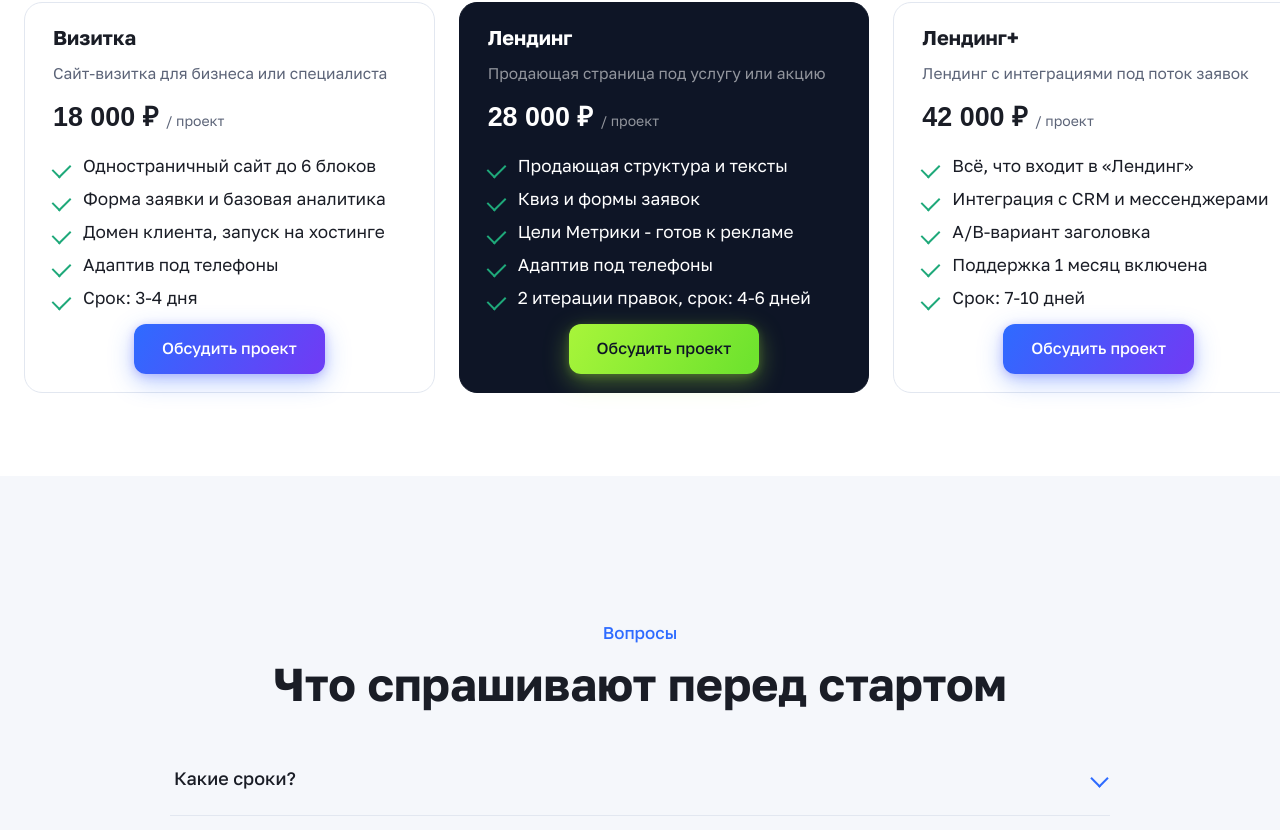
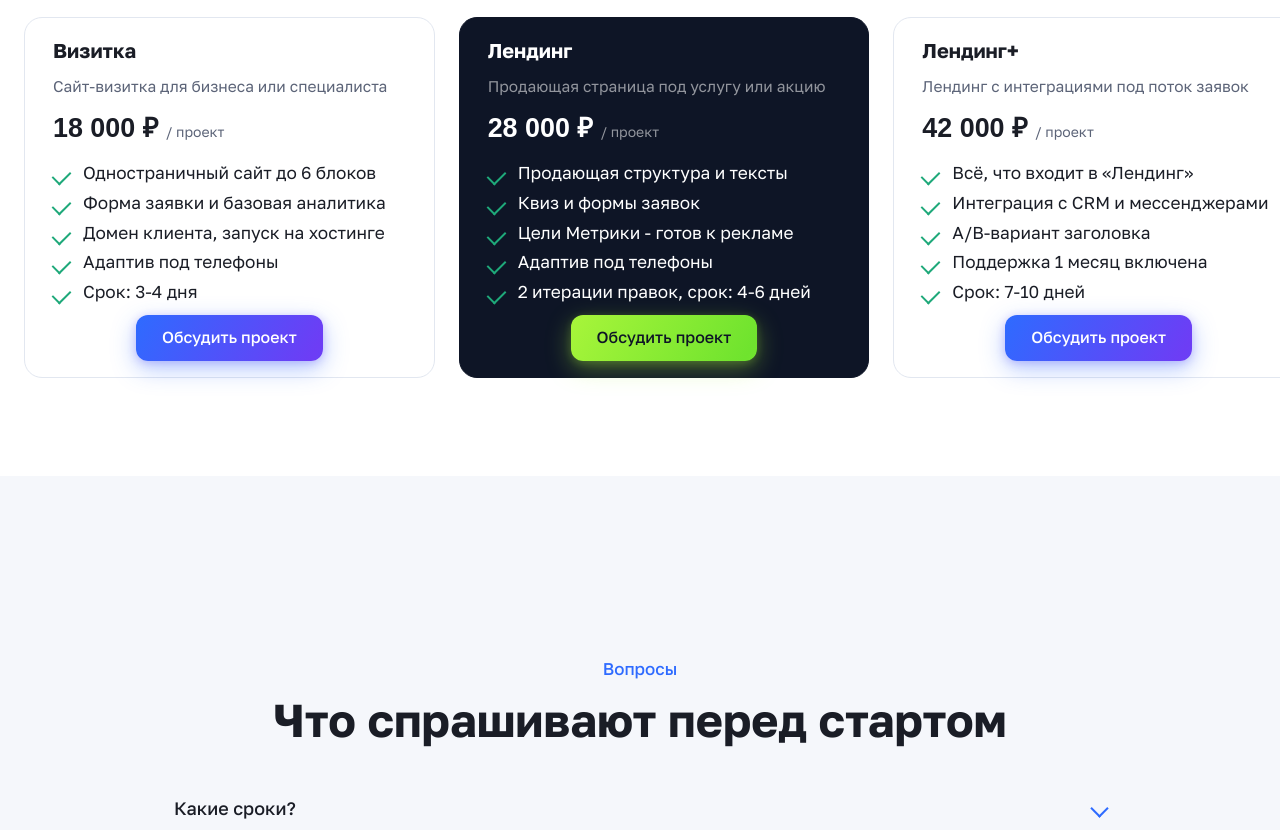
Before and after one commit to fedotov1963-ux/SiteCraft, a plain HTML site: page index.html in a window 1280 px wide. Shown: the part 4490-5320 px from the top of the page. Drawn offline with Linux system fonts and the light colour scheme; a web font is replaced by a local one.

Commit message:
Цены/Вопросы/футер компактнее; анимация появления короче; порог зума цен 0.8

```diff
--- a/css/style.css
+++ b/css/style.css
@@ -580,8 +580,8 @@ footer a:hover { color: var(--white); }
   .tail .final .fine { margin-top: 16px; }
   /* подвал - широкая полоса внизу общего экрана */
   .tail footer {
-    scroll-snap-align: none; margin-top: 40px;
-    padding: 32px 0 30px; font-size: 15px;
+    scroll-snap-align: none; margin-top: 28px;
+    padding: 26px 0 24px; font-size: 15px;
     border-top: 1px solid rgba(255,255,255,.14);
   }
   .tail .footer-grid { width: 100%; align-items: flex-start; }
@@ -635,20 +635,21 @@ footer a:hover { color: var(--white); }
   .requisites { font-size: clamp(15px, 1.15vw, 18.5px); margin-top: 12px; }
   .requisites li { padding: 6px 0; }
   /* цены - карточки шире, текст крупнее, кнопка компактная */
-  .price-card { padding: 18px 28px; }
+  .price-card { padding: 16px 28px; }
   .price-card h3 { font-size: clamp(20px, 1.5vw, 26px); }
-  .price-card .for { font-size: clamp(15.5px, 1.15vw, 19px); margin-bottom: 10px; }
-  .price { font-size: clamp(26px, 2.1vw, 36px); margin-bottom: 10px; }
+  .price-card .for { font-size: clamp(15.5px, 1.15vw, 19px); margin-bottom: 8px; }
+  .price { font-size: clamp(26px, 2.1vw, 36px); margin-bottom: 8px; }
   .price small { font-size: clamp(14px, 1.05vw, 17.5px); }
-  .price-card ul { margin-bottom: 10px; }
-  .price-card li { font-size: var(--txt); padding: 4px 0 4px 30px; line-height: 1.45; }
-  .price-card li::before { top: 14px; width: 15px; height: 9px; }
+  .price-card ul { margin-bottom: 8px; }
+  .price-card li { font-size: var(--txt); padding: 3px 0 3px 30px; line-height: 1.38; }
+  .price-card li::before { top: 12px; width: 15px; height: 9px; }
   .price-card .btn {
-    align-self: center; font-size: clamp(16px, 1.2vw, 20px); padding: 12px 28px;
+    align-self: center; font-size: clamp(16px, 1.2vw, 20px); padding: 10px 26px;
   }
   /* faq */
   .faq { max-width: 940px; }
   summary { font-size: clamp(18px, 1.4vw, 23px); }
+  details { padding: 16px 4px; }
   details p { font-size: var(--txt); max-width: none; }
   /* форма обратной связи - шире, текст крупнее */
   .final h2 { max-width: 820px; font-size: clamp(28px, 2.8vw, 44px); }
@@ -659,7 +660,9 @@ footer a:hover { color: var(--white); }
 }
 
 /* Плавное появление блоков (всплывают на экране) */
-.reveal { opacity: 0; transform: translateY(26px); transition: opacity .7s ease, transform .7s cubic-bezier(.2,.7,.3,1); }
+/* лёгкое появление: короткое и незаметное - при пролистывании блоки
+   не "плывут", а аккуратно проявляются */
+.reveal { opacity: 0; transform: translateY(10px); transition: opacity .35s ease, transform .35s ease; }
 .reveal.visible { opacity: 1; transform: none; }
 
 /* Форма заявки в финальном блоке */
--- a/index.html
+++ b/index.html
@@ -12,7 +12,7 @@
 <link rel="preconnect" href="https://fonts.googleapis.com">
 <link rel="preconnect" href="https://fonts.gstatic.com" crossorigin>
 <link href="https://fonts.googleapis.com/css2?family=Golos+Text:wght@400;500;700&family=Unbounded:wght@500;600&display=swap" rel="stylesheet">
-<link rel="stylesheet" href="css/style.css?v=26">
+<link rel="stylesheet" href="css/style.css?v=27">
 </head>
 <body>
 
@@ -398,6 +398,6 @@
 </footer>
 </div>
 
-<script src="js/main.js?v=9" defer></script>
+<script src="js/main.js?v=10" defer></script>
 </body>
 </html>
--- a/js/main.js
+++ b/js/main.js
@@ -181,11 +181,12 @@ if (leadForm) {
       const h = isHero
         ? [...wrap.children].reduce((sum, el) => sum + outerHeight(el), 0)
         : outerHeight(wrap);
-      // авто-масштаб секций с крупным текстом ослаблен (не ниже 0.85):
-      // услуги, биография и цены должны читаться так же крупно,
-      // как блоки "Как работаем"
-      const BIG_TEXT = { author: 1, services: 1, pricing: 1 };
-      zoomToFit(wrap, h, avail, BIG_TEXT[sec.id] ? 0.85 : undefined);
+      // авто-масштаб секций с крупным текстом ослаблен: услуги, биография
+      // и цены должны читаться так же крупно, как блоки "Как работаем".
+      // У цен порог чуть ниже - карточек больше, иначе на обычных экранах
+      // низ секции не помещается
+      const BIG_TEXT = { author: 0.85, services: 0.85, pricing: 0.8 };
+      zoomToFit(wrap, h, avail, BIG_TEXT[sec.id]);
       keepLabelSize(wrap);
       // защита от обрезки заголовка: если контент даже на минимальном
       // масштабе выше экрана, не даём центрированию утащить его верх
```
Also changed, not shown: oferta.html (+1 -1 lines), privacy.html (+1 -1 lines).
